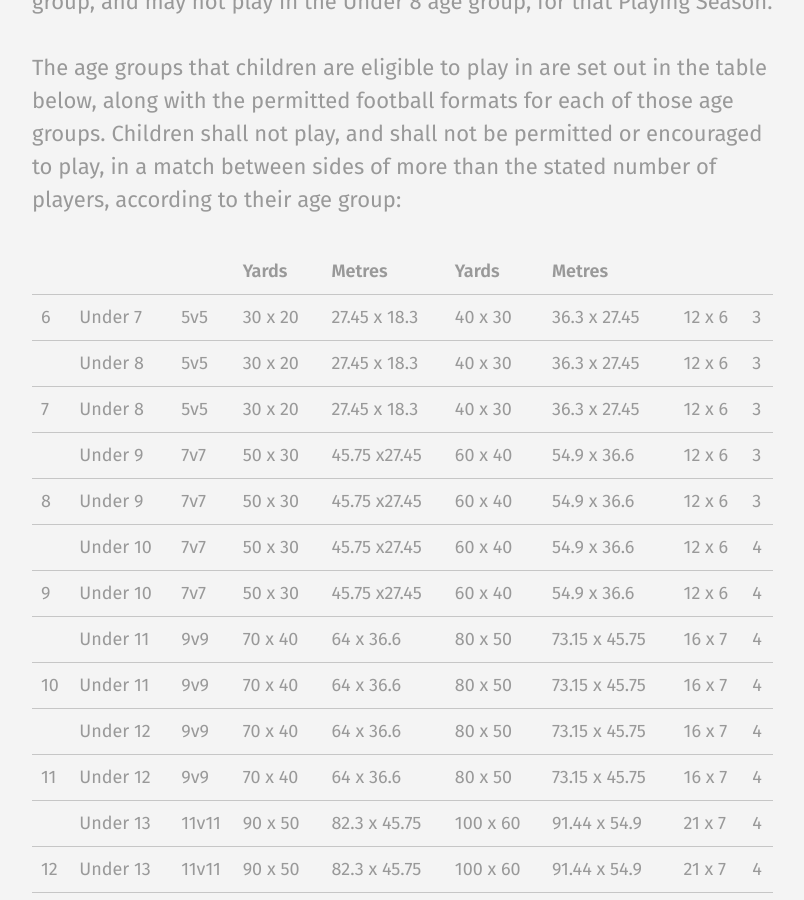
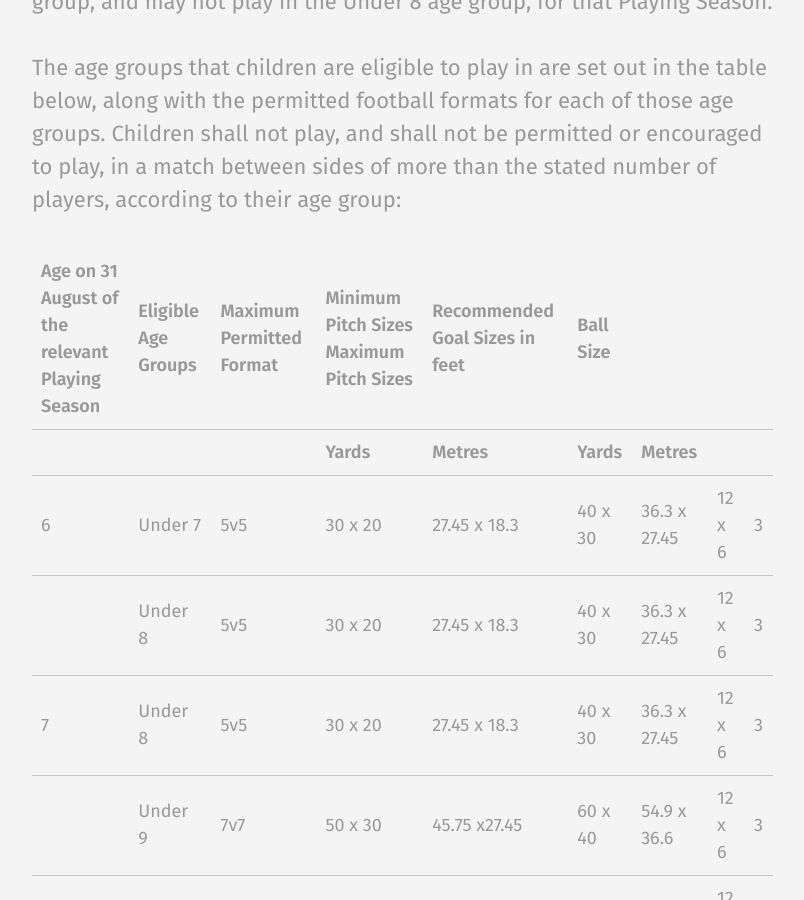
Before and after one commit to rotherleague/Rother, a Jekyll site: the page built from rules.md, in a window 1280 px wide and 900 px high, scrolled down 28898 px. Shown: the whole window, without its empty margins (56-860 px from the left). Built offline with Jekyll 4.4.1, drawn with Linux system fonts in a browser that asks for light colours.

Commit message:
Update 18.md

```diff
--- a/_includes/rules/18.md
+++ b/_includes/rules/18.md
@@ -46,6 +46,7 @@ Notwithstanding the above, a child is permitted to play up in the age group abov
 
 The age groups that children are eligible to play in are set out in the table below, along with the permitted football formats for each of those age groups. Children shall not play, and shall not be permitted or encouraged to play, in a match between sides of more than the stated number of players, according to their age group:
 
+| Age on 31 August of the relevant Playing Season	| Eligible Age Groups	| Maximum Permitted Format	| Minimum Pitch Sizes	Maximum Pitch Sizes	| Recommended Goal Sizes in feet	| Ball Size |
 |   	|        	 |       | Yards    | Metres        | Yards     | Metres        |         |   |
 |----|----------|-------|----------|---------------|-----------|---------------|---------|---|
 | 6 	| Under 7	 | 5v5   | 30 x 20  | 27.45 x 18.3  | 40 x 30   | 36.3 x 27.45  | 12 x 6  | 3 |
```
